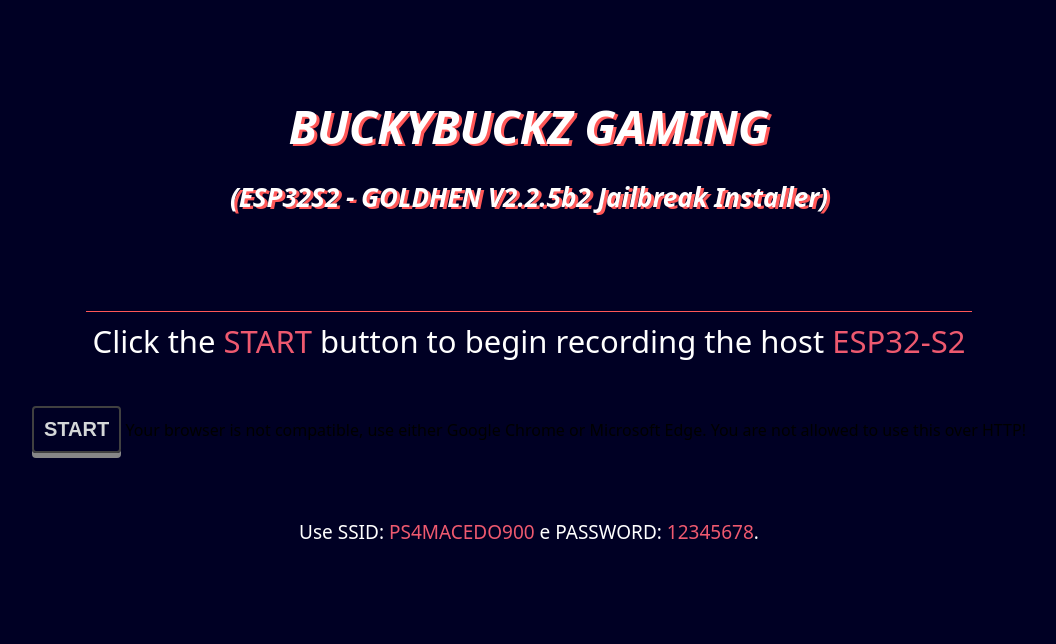
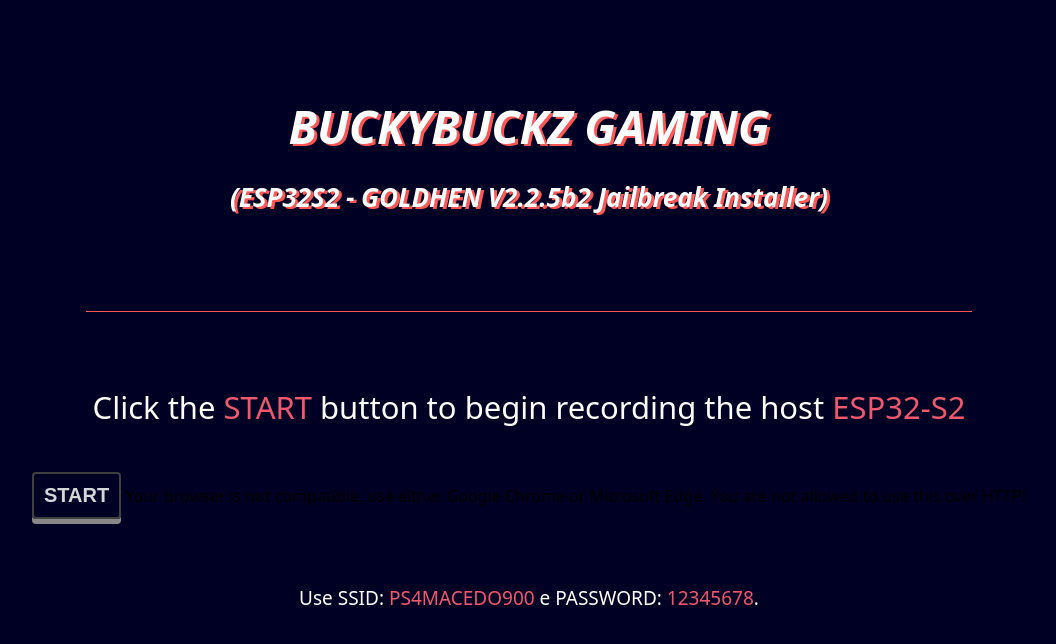
Before and after one commit to buckzg/buckzgesp.github.io, a plain HTML site: page index.html in a window 1280 px wide. Shown: the whole page, without its empty margins (111-1167 px from the left). Drawn offline with Linux system fonts and the light colour scheme; a script that the page names is missing.

Commit message:
Update index.html

```diff
--- a/index.html
+++ b/index.html
@@ -7,7 +7,7 @@
   src="https://unpkg.com/esp-web-tools@8.0.6/dist/web/install-button.js?module"
 ></script>
 
-<body onload=setTimeout(poc,150)><br><br><br><h1><center><font style='color:#fff;font-size:46px;font-weight:bold;margin:0 0 0 0.0;text-shadow:3px 2px #ff5757;'><i>BUCKYBUCKZ GAMING</i></font></center></h1><div><center><font style='color:#fff;font-size:26px;font-weight:bold;margin:0 0 0 0.0;text-shadow:3px 2px #ff5757;'><i>(ESP32S2 - GOLDHEN V2.2.5b2 Jailbreak Installer)</i></font></center></div><br><br><br><br><hr width="70%" size="1" color="#ff5757"><div id=progress style=font-size:31px;text-align:center;color:#fff>Click the <font color="#ee596f">START</font> button to begin recording the host <font color="#ee596f">ESP32-S2</font></div></center><br><br>
+<body onload=setTimeout(poc,150)><br><br><br><h1><center><font style='color:#fff;font-size:46px;font-weight:bold;margin:0 0 0 0.0;text-shadow:3px 2px #ff5757;'><i>BUCKYBUCKZ GAMING</i></font></center></h1><div><center><font style='color:#fff;font-size:26px;font-weight:bold;margin:0 0 0 0.0;text-shadow:3px 2px #ff5757;'><i>(ESP32S2 - GOLDHEN V2.2.5b2 Jailbreak Installer)</i></font></center></div><br><br><br><br><hr width="70%" size="1" color="#ff5757"><br><br><br><div id=progress style=font-size:31px;text-align:center;color:#fff>Click the <font color="#ee596f">START</font> button to begin recording the host <font color="#ee596f">ESP32-S2</font></div></center><br><br>
 
 <esp-web-install-button
   manifest="esp.json"
```
